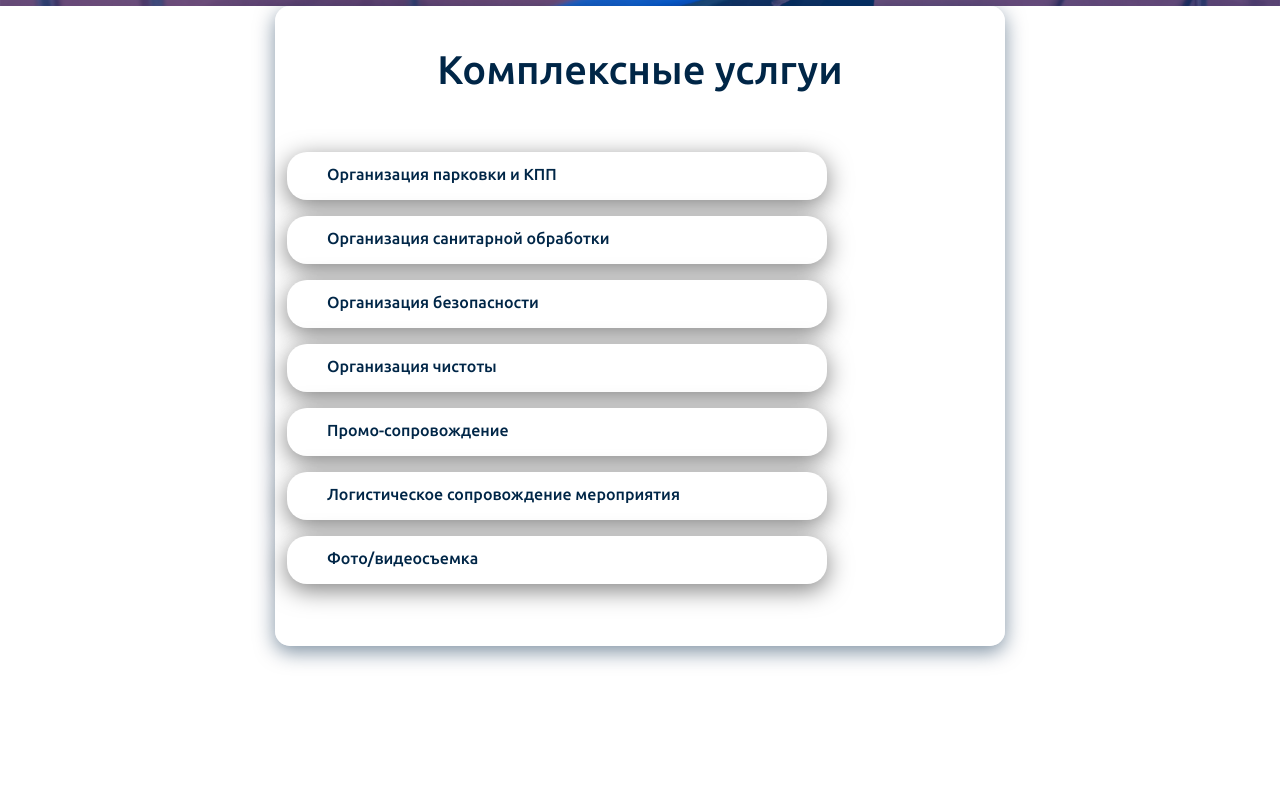
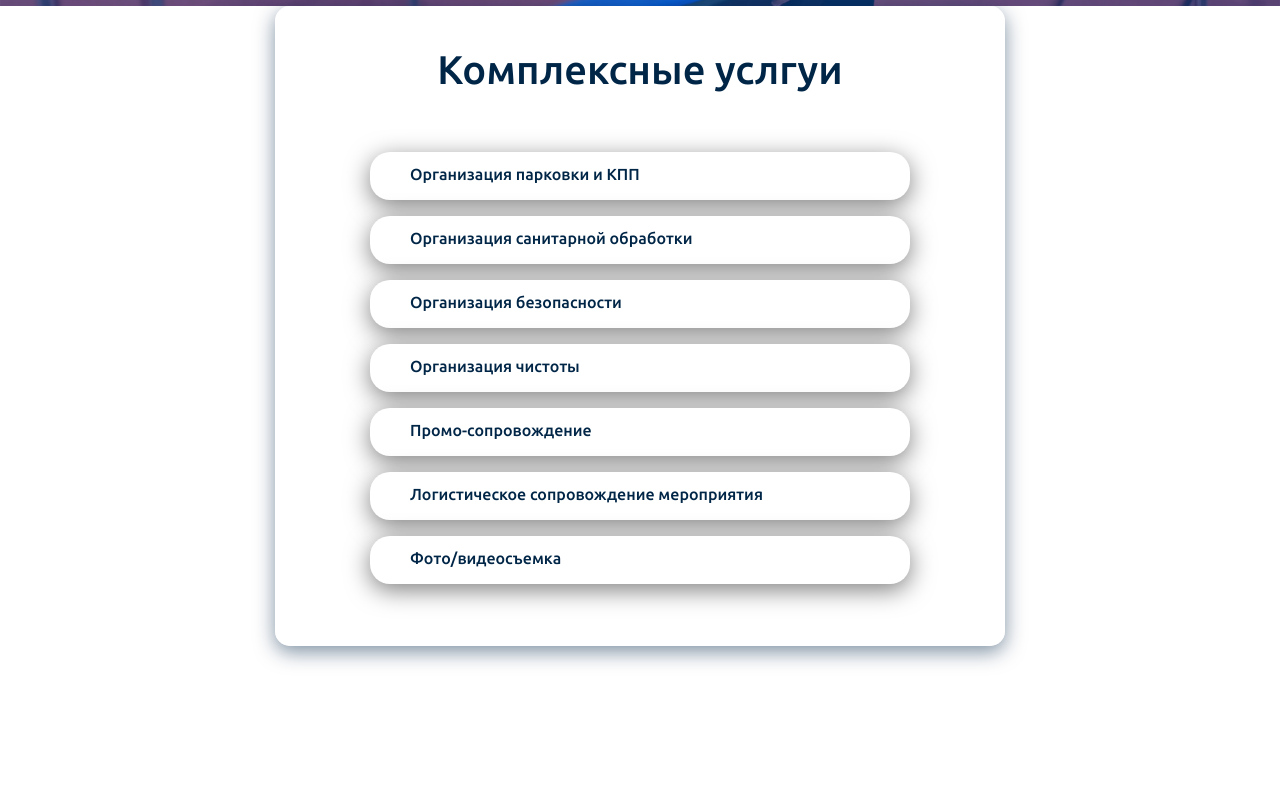
Before and after one commit to tayru/ksk-react, a React (Create React App) app: page /services in a window 1280 px wide. Shown: the part 594-1388 px from the top of the page. Built offline with nearby package versions, Linux system fonts and the light colour scheme.

Commit message:
fix центрирования

```diff
--- a/src/index.css
+++ b/src/index.css
@@ -508,6 +508,7 @@ body {
 
 .services-list__item {
   max-width: 540px;
+  width: 100%;
   min-height: 48px;
   padding: 10px 40px;
   margin-bottom: 16px;
@@ -526,7 +527,10 @@ body {
 
 .services-list {
   margin-top: 50px;
-
+  display: flex;
+  flex-direction: column;
+  justify-content: center;
+  align-items: center;
 }
 /* ------------------------------------------------------------------------ */
 .advantages {
```
